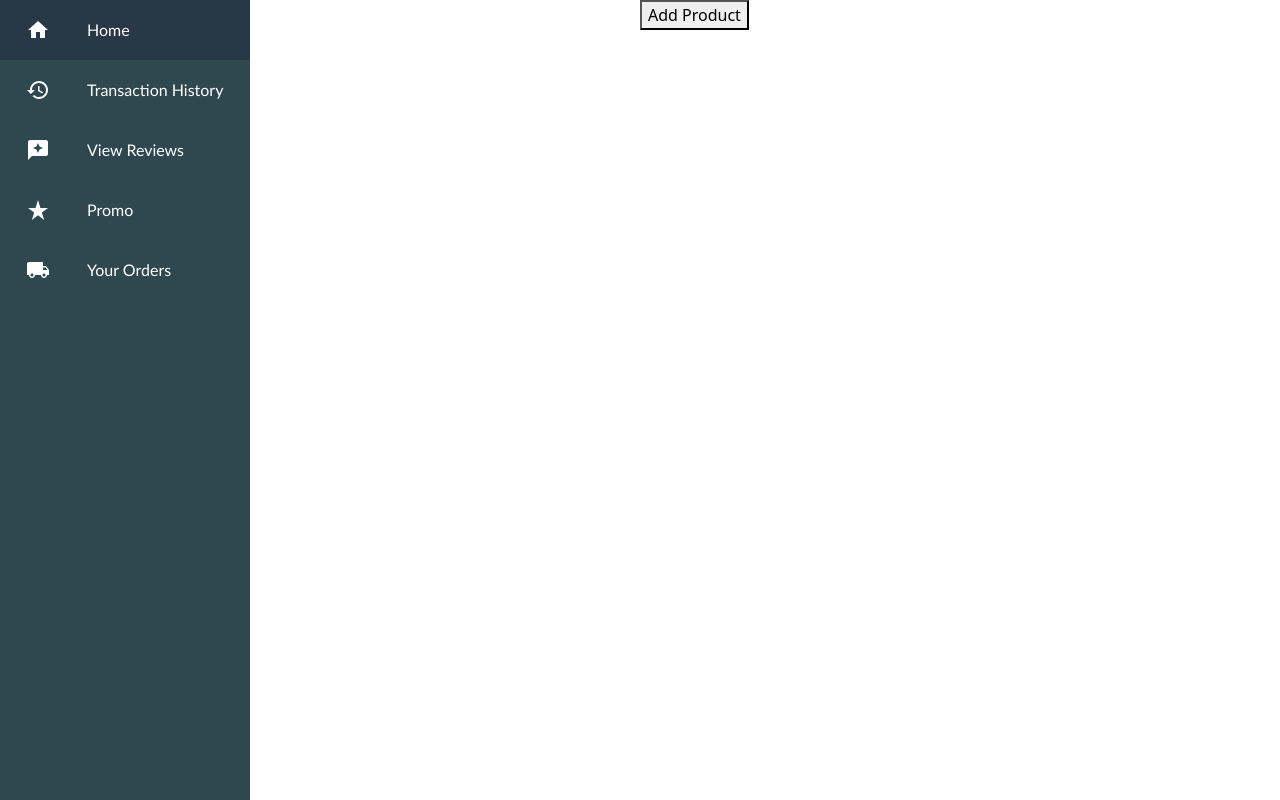
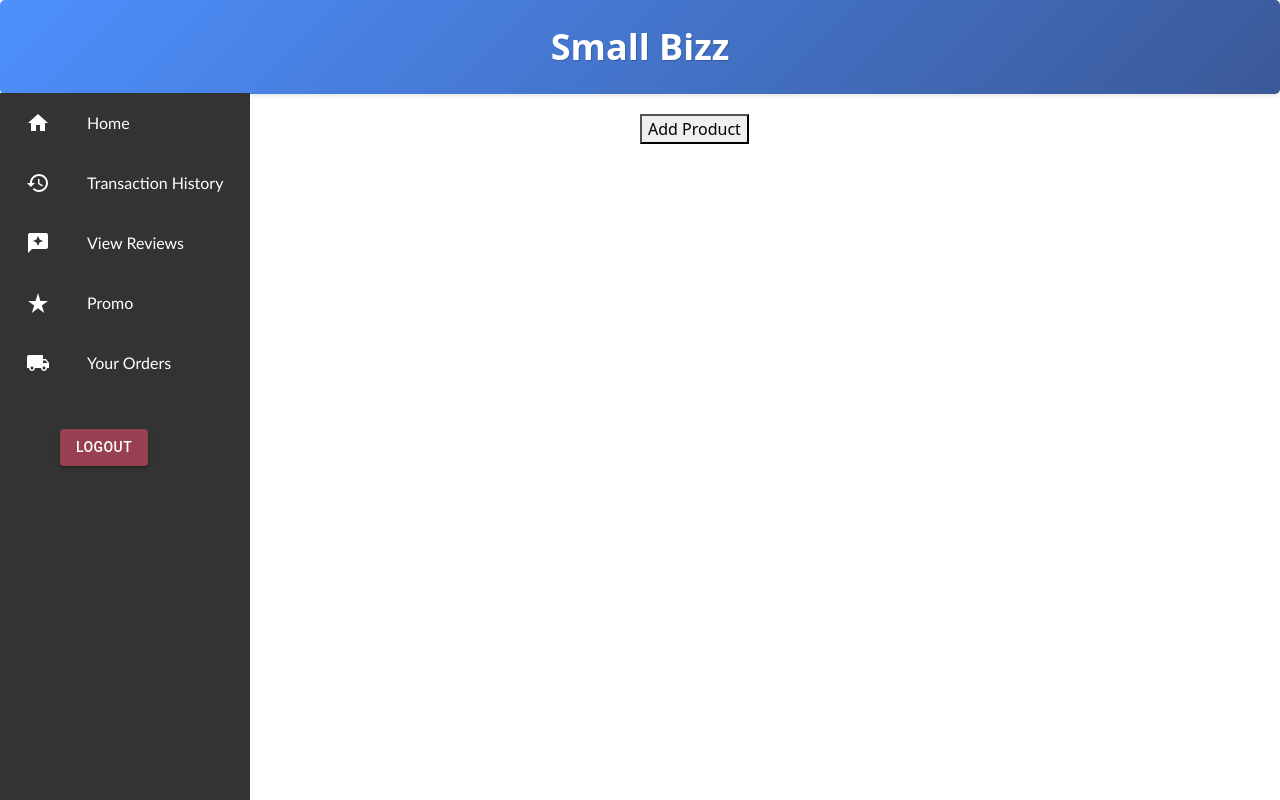
Before and after one commit to Ayush378430/SMALL_BIZZ_OWNER, a React (Create React App) app in the folder smallbizz/: page /home in a window 1280 px wide. Built offline with nearby package versions, Linux system fonts and the light colour scheme.

Commit message:
Side and Logout

```diff
--- a/smallbizz/package.json
+++ b/smallbizz/package.json
@@ -12,7 +12,7 @@
     "@testing-library/user-event": "^12.1.10",
     "axios": "^1.6.8",
     "body-parser": "^1.20.2",
-    "bootstrap": "^5.3.0",
+    "bootstrap": "^5.3.3",
     "express": "^4.19.2",
     "firebase": "^9.23.0",
     "mongoose": "^8.3.2",
--- a/smallbizz/src/App.js
+++ b/smallbizz/src/App.js
@@ -1,4 +1,3 @@
-// import { Container, Row, Col } from "react-bootstrap";
 import { Routes, Route, Navigate } from "react-router-dom";
 import "./App.css";
 
@@ -6,16 +5,24 @@ import Home from "./components/Home";
 import Login from "./components/Login";
 import Signup from "./components/Signup";
 import AddProduct from "./components/AddProduct";
+import History from "./components/History";
+import Promo from "./components/Promo";
+import Order from "./components/Order";
+import Reviews from "./components/Reviews"
 
-function App(){
-  const shop=localStorage.getItem("token");
-  return(
+function App() {
+  // const shop = localStorage.getItem("token");
+  return (
     <Routes>
-      {shop && <Route path="/login" exact element={<Login/>}/>}
-      <Route path="/signup" exact element={<Signup/>}/>
-      <Route path="/home" exact element={<Home/>}/>
-      <Route path="/" exact element={<Navigate replace to="/login"/>}/>
-      <Route path="/add-product" exact element={<AddProduct/>} />
+      <Route path="/login" exact element={<Login />} />
+      <Route path="/signup" exact element={<Signup />} />
+      <Route path="/home" exact element={<Home />} />
+      <Route path="/" exact element={<Navigate replace to="/login" />} />
+      <Route path="/add-product" exact element={<AddProduct />} />
+      <Route path="/history" exact element={<History />} />
+      <Route path="/reviews" exact element={<Reviews />} />
+      <Route path="/orders" exact element={<Order />} />
+      <Route path="promo" exact element={<Promo />} />
     </Routes>
   );
 }
--- /dev/null
+++ b/smallbizz/src/components/History.js
@@ -0,0 +1,13 @@
+import React from "react";
+import Side from "./Side";
+import "./home.css"
+const History = () => {
+  return (
+    <div>
+      <div className="header">Small Bizz</div>
+      <Side></Side>
+    </div>
+  );
+};
+
+export default History;
--- a/smallbizz/src/components/Home.js
+++ b/smallbizz/src/components/Home.js
@@ -1,9 +1,11 @@
 import React from "react";
 import Side from "./Side";
+import "./home.css"; // Import your CSS file for styling
 
 const Home = () => {
   return (
     <div>
+      <div className="header">Small Bizz</div>
       <Side />
       <button onClick={() => window.location.href = '/add-product'}>Add Product</button>
     </div>
--- /dev/null
+++ b/smallbizz/src/components/Order.js
@@ -0,0 +1,13 @@
+import React from "react";
+import Side from "./Side";
+import "./home.css"
+const Order= () => {
+  return (
+    <div>
+      <Side></Side>
+      <div className="header">Small Bizz</div>
+    </div>
+  );
+};
+
+export default Order;
--- /dev/null
+++ b/smallbizz/src/components/Promo.js
@@ -0,0 +1,13 @@
+import React from "react";
+import Side from "./Side";
+import "./home.css"
+const Promo = () => {
+  return (
+    <div>
+      <Side></Side>
+      <div className="header">Small Bizz</div>
+    </div>
+  );
+};
+
+export default Promo;
--- /dev/null
+++ b/smallbizz/src/components/Reviews.js
@@ -0,0 +1,13 @@
+import React from "react";
+import Side from "./Side";
+import "./home.css"
+const Reviews = () => {
+  return (
+    <div>
+      <div className="header">Small Bizz</div>
+      <Side></Side>
+    </div>
+  );
+};
+
+export default Reviews;
--- a/smallbizz/src/components/Side.css
+++ b/smallbizz/src/components/Side.css
@@ -12,6 +12,7 @@
     width: 250px;
     background-color: #2f4850;
     z-index: 1;
+    margin-top: 93px;
 }
 
 button {
--- a/smallbizz/src/components/Side.js
+++ b/smallbizz/src/components/Side.js
@@ -1,41 +1,46 @@
-import "./Side.css";
 import { SidebarData } from "./SidebarData";
-// import { auth } from "../firebase";
-// import { Button, styled } from "@mui/material";
-// const StyledButton=styled(Button)`
-// margin-top:20px;
-//     margin-Left:60px;
-//     background-color:rgba(230,74,105,0.553);
-//     &:hover{
-//         background-color:rgba(220,20,60,0.796);
-//     }
-// `;
+import { Button, styled } from "@mui/material";
+import { useNavigate } from "react-router-dom";
+import "./Side.css"
 
+const StyledButton = styled(Button)`
+  margin-top: 20px;
+  margin-left: 60px;
+  background-color: rgba(230, 74, 105, 0.553);
+  &:hover {
+    background-color: rgba(220, 20, 60, 0.796);
+  }
+`;
 
-function Side(){
+function Side() {
+  const navigate = useNavigate();
 
-    return(
+  const handleLogout = () => {
+    // Perform any logout logic here (e.g., clearing tokens, etc.)
+    // For simplicity, let's assume we're just removing the token from localStorage
+    localStorage.removeItem("token");
+
+    // Redirect to the login page
+    navigate("/login", { replace: true });
+  };
+
+  return (
     <div className="Sidebar">
       <ul className="Sidebarlist">
         {SidebarData.map((val, key) => {
-                return(
-                    <li key={key}
-                    className="row"
-                    onClick={()=>{window.location.pathname=val.link}}>
-
-                        <div id="icon">{val.icon}</div><div id="title">{val.title}</div>
+          return (
+            <li key={key} className="row" onClick={() => { window.location.pathname = val.link }}>
+              <div id="icon">{val.icon}</div>
+              <div id="title">{val.title}</div>
             </li>
-
-
-                )
+          );
         })}
       </ul>
-            {/* <StyledButton variant = "contained" onClick={()=>auth.signOut()}>Logout</StyledButton> */}
-
+      <StyledButton variant="contained" onClick={handleLogout}>
+        Logout
+      </StyledButton>
     </div>
-
-
-
   );
 }
+
 export default Side;
--- /dev/null
+++ b/smallbizz/src/components/home.css
@@ -0,0 +1,39 @@
+.header {
+    font-size: 36px;
+    font-weight: bold;
+    background-color: #333;
+    color: white;
+    padding: 20px;
+    text-align: center;
+    /* Add a subtle gradient background */
+    background-image: linear-gradient(135deg, #4d90fe, #3b5998);
+    /* Add a shadow for depth */
+    box-shadow: 0 2px 4px rgba(0, 0, 0, 0.1);
+    /* Add some border radius for a softer look */
+    border-radius: 5px;
+    /* Add a slight text shadow for emphasis */
+    text-shadow: 1px 1px 1px rgba(0, 0, 0, 0.2);
+    /* Add some margin to separate it from the sidebar */
+    margin-bottom: 20px;
+  }
+
+  /* Style the sidebar */
+  .Sidebar {
+    position: fixed;
+    top: 0;
+    left: 0;
+    height: 100vh;
+    width: 250px;
+    background-color:#333;
+    z-index: 1;
+  }
+
+  /* Adjust the content area */
+  .Content {
+    margin-left: 250px; /* Adjust based on sidebar width */
+    padding: 20px;
+    /* Add a light background color */
+    background-color: #f5f5f5;
+    /* Add a border radius for a softer look */
+    border-radius: 0 10px 10px 0;
+  }
```
Also changed, not shown: 1 other file (tests, documents, lock files or other folders). Lines whose indentation alone changed are shown as unchanged.
